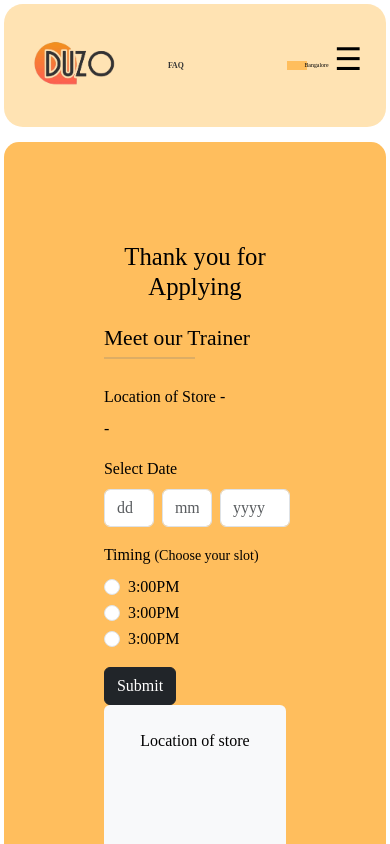
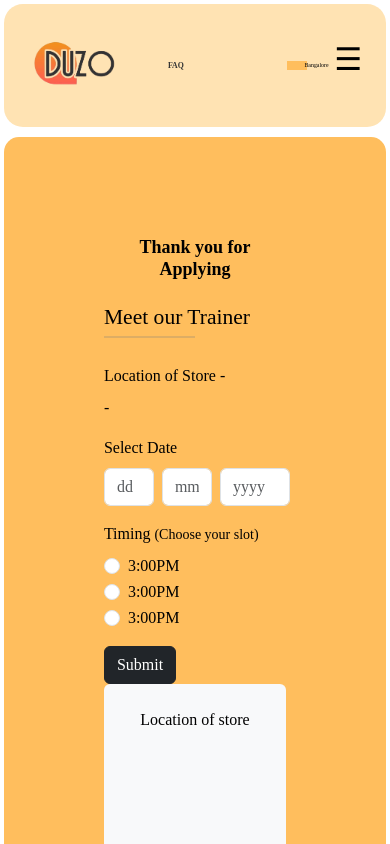
Before and after one commit to Achuabhal/DUZOO, a React (Vite) app: page /you in a window 390 px wide. Shown: the top 844 px of the page. Built offline with nearby package versions, Linux system fonts and the light colour scheme; grey boxes are pictures that could not be loaded.

Commit message:
Refactor Thank You page: replace Framer Motion with standard HTML elements for improved performance and maintainability; update CSS for better mobile responsiveness.

```diff
--- a/src/assets/pages/ThankYou.tsx
+++ b/src/assets/pages/ThankYou.tsx
@@ -1,9 +1,8 @@
 import React, { useState } from 'react';
-import './css/form.css';
+import './css/thank.css';
 
 import logo from "../images/duzo.png";
 import { Link, useLocation } from 'react-router-dom';
-import { motion, AnimatePresence } from "framer-motion";
 
 const App: React.FC = () => {
   const [isDropdownOpen, setIsDropdownOpen] = useState(false);
@@ -13,33 +12,10 @@ const App: React.FC = () => {
     setIsDropdownOpen(!isDropdownOpen);
   };
 
-  // Dropdown animation variants
-  const dropdownVariants = {
-    hidden: { opacity: 0, y: -10 },
-    visible: { opacity: 1, y: 0, transition: { duration: 0.3 } },
-    exit: { opacity: 0, y: -10, transition: { duration: 0.2 } }
-  };
-
-  // Section animation variants
-  const sectionVariants = {
-    hidden: { opacity: 0, scale: 0.9 },
-    visible: { opacity: 1, scale: 1, transition: { duration: 0.5 } }
-  };
-
   return (
-    <motion.div
-      initial={{ opacity: 0 }}
-      animate={{ opacity: 1 }}
-      exit={{ opacity: 0 }}
-      transition={{ duration: 0.5 }}
-    >
+    <div>
       <header className="p-3">
-        <motion.div
-          className="navbar d-flex justify-content-between align-items-center"
-          initial="hidden"
-          animate="visible"
-          variants={sectionVariants}
-        >
+        <div className="navbar d-flex justify-content-between align-items-center">
           <div className="logo d-flex align-items-center gap-3">
             <img src={logo} alt="Logo" className="img-fluid" />
             <a href="#">FAQ</a>
@@ -56,39 +32,27 @@ const App: React.FC = () => {
             </span>
             <div className="dropdown">
               <button className="dropbtn" onClick={toggleDropdown}>☰</button>
-              <AnimatePresence>
-                {isDropdownOpen && (
-                  <motion.div
-                    className="dropdown-content"
-                    variants={dropdownVariants}
-                    initial="hidden"
-                    animate="visible"
-                    exit="exit"
-                  >
-                    <a href="../Profile/profile.html">Profile</a>
-                    <a href="#">Location</a>
-                    <a href="#">FAQ</a>
-                  </motion.div>
-                )}
-              </AnimatePresence>
+              {isDropdownOpen && (
+                <div className="dropdown-content">
+                  <a href="../Profile/profile.html">Profile</a>
+                  <a href="#">Location</a>
+                  <a href="#">FAQ</a>
+                </div>
+              )}
             </div>
           </div>
-        </motion.div>
+        </div>
       </header>
 
-      <motion.div
-        className="container-fluid"
+      <div
+        className="container-fluid  contu"
         style={{
           backgroundColor: '#FFBE5D',
           borderRadius: '15px',
           padding: '100px',
           width: '98%',
           marginTop: '15px'
-
         }}
-        initial="hidden"
-        animate="visible"
-        variants={sectionVariants}
       >
         <h2 className="text-center mb-4" style={{ fontFamily: 'cursive' }}>
           Thank you for Applying
@@ -130,13 +94,9 @@ const App: React.FC = () => {
               </div>
             </div>
             <Link to="/slot" state={{ background: location }} className="action">
-              <motion.button
-                type="submit"
-                className="btn btn-dark"
-                whileHover={{ scale: 1.1 }}
-              >
+              <button type="submit" className="btn btn-dark">
                 Submit
-              </motion.button>
+              </button>
             </Link>
           </div>
           <div className="col-md-6">
@@ -149,12 +109,12 @@ const App: React.FC = () => {
             </div>
           </div>
         </div>
-      </motion.div>
+      </div>
 
       <footer className="text-white text-center p-3" style={{ backgroundColor: '#813902', fontSize: '27px' }}>
         <p>&copy; 2024 by DUZO</p>
       </footer>
-    </motion.div>
+    </div>
   );
 };
 
--- a/src/assets/pages/css/thank.css
+++ b/src/assets/pages/css/thank.css
@@ -54,3 +54,15 @@ body {
     margin: 20px 0 0 0;
     font-size: 16px;
   }
+
+
+
+
+
+  @media (max-width:575px ) {
+
+    .contu{
+    margin-top: 10px !important;
+    }
+
+    }
```
